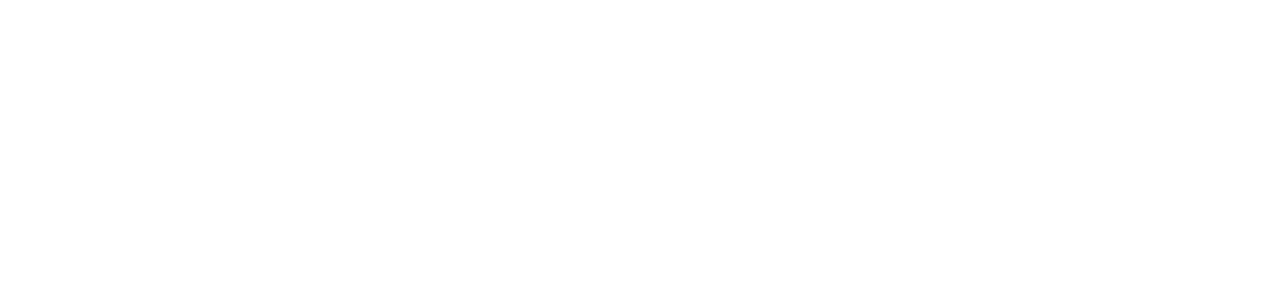
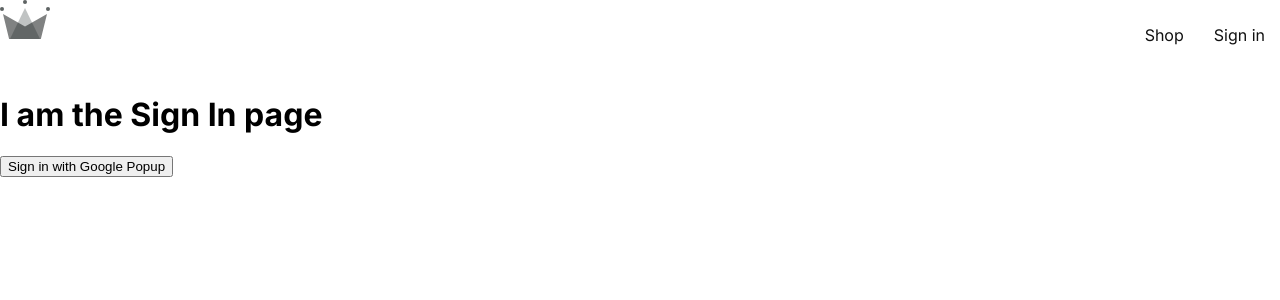
Before and after one commit to thedevangvishnu/mastering-react, a React (Create React App) app in the folder ztm-react-developer-2023/crown-clothing/: page /sign-in in a window 1280 px wide. Before the commit this address had no page. Shown: the top 300 px of the page. Built offline with nearby package versions, Linux system fonts and the light colour scheme.

Commit message:
Set up google authentication using firebase

```diff
--- a/ztm-react-developer-2023/crown-clothing/package.json
+++ b/ztm-react-developer-2023/crown-clothing/package.json
@@ -6,6 +6,7 @@
     "@testing-library/jest-dom": "^5.17.0",
     "@testing-library/react": "^13.4.0",
     "@testing-library/user-event": "^13.5.0",
+    "firebase": "^10.5.0",
     "localforage": "^1.10.0",
     "match-sorter": "^6.3.1",
     "react": "^18.2.0",
--- a/ztm-react-developer-2023/crown-clothing/src/App.js
+++ b/ztm-react-developer-2023/crown-clothing/src/App.js
@@ -1,6 +1,7 @@
 import Home from "./routes/home/home.component";
 import { Routes, Route } from "react-router-dom";
 import Navigation from "./routes/navigation/navigation.component";
+import SignIn from "./routes/sign-in/sign-in.component";
 
 const Shop = () => {
   return <h2>I am the Shop page</h2>;
@@ -12,6 +13,7 @@
       <Route path="/" element={<Navigation />}>
         <Route index element={<Home />} />
         <Route path="shop" element={<Shop />} />
+        <Route path="sign-in" element={<SignIn />} />
       </Route>
     </Routes>
   );
--- a/ztm-react-developer-2023/crown-clothing/src/routes/navigation/navigation.component.jsx
+++ b/ztm-react-developer-2023/crown-clothing/src/routes/navigation/navigation.component.jsx
@@ -14,6 +14,9 @@
           <Link className="nav-link" to="/shop">
             Shop
           </Link>
+          <Link className="nav-link" to="sign-in">
+            Sign in
+          </Link>
         </div>
       </div>
       <Outlet />
--- /dev/null
+++ b/ztm-react-developer-2023/crown-clothing/src/routes/sign-in/sign-in.component.jsx
@@ -0,0 +1,16 @@
+import { signInWithGooglePopup } from "../../utils/firebase/firebase.utils";
+
+const SignIn = () => {
+  const logGoogleUser = async () => {
+    const response = await signInWithGooglePopup();
+    console.log(response);
+  };
+  return (
+    <div>
+      <h1>I am the Sign In page</h1>
+      <button onClick={logGoogleUser}>Sign in with Google Popup</button>
+    </div>
+  );
+};
+
+export default SignIn;
--- /dev/null
+++ b/ztm-react-developer-2023/crown-clothing/src/utils/firebase/firebase.utils.js
@@ -0,0 +1,28 @@
+import { initializeApp } from "firebase/app";
+import {
+  getAuth,
+  signInWithRedirect,
+  signInWithPopup,
+  GoogleAuthProvider,
+} from "firebase/auth";
+
+const firebaseConfig = {
+  apiKey: "AIzaSyAw9aAPiyuVLWIRzBQTFg8r2zwwZexU6YM",
+  authDomain: "crown-clothing-db-e6138.firebaseapp.com",
+  projectId: "crown-clothing-db-e6138",
+  storageBucket: "crown-clothing-db-e6138.appspot.com",
+  messagingSenderId: "451600980806",
+  appId: "1:451600980806:web:6192d02ed0428eb904e347",
+};
+
+const firebaseApp = initializeApp(firebaseConfig);
+
+// set up a provider
+const provider = new GoogleAuthProvider();
+
+provider.setCustomParameters({
+  prompt: "select_account",
+});
+
+export const auth = getAuth();
+export const signInWithGooglePopup = () => signInWithPopup(auth, provider);
```
Also changed, not shown: 1 other file (tests, documents, lock files or other folders).
